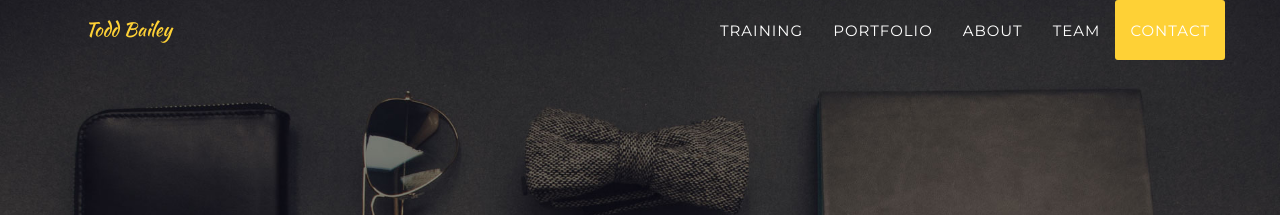
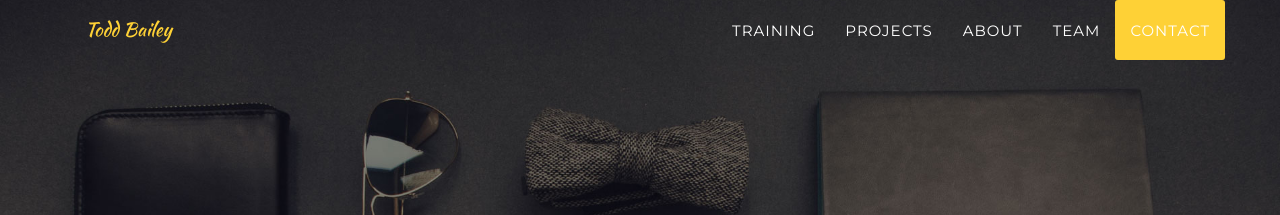
Before and after one commit to incline89451/data-ai-portfolio, a Jekyll site: the page built from index.html, in a window 1280 px wide. Shown: the top 215 px of the page. Built offline with Jekyll 4.4.1, drawn with Linux system fonts in a browser that asks for light colours; some web fonts are replaced.

Commit message:
Update header.html

```diff
--- a/_includes/header.html
+++ b/_includes/header.html
@@ -22,7 +22,7 @@
                         <a href="{{ '/training/' | relative_url }}">Training</a>
                     </li>
                     <li>
-                        <a class="page-scroll" href="#portfolio">Portfolio</a>
+                        <a class="{{ '/projects/' | relative_url }}">Projects</a>
                     </li>
                     <li>
                         <a class="page-scroll" href="#about">About</a>
```
